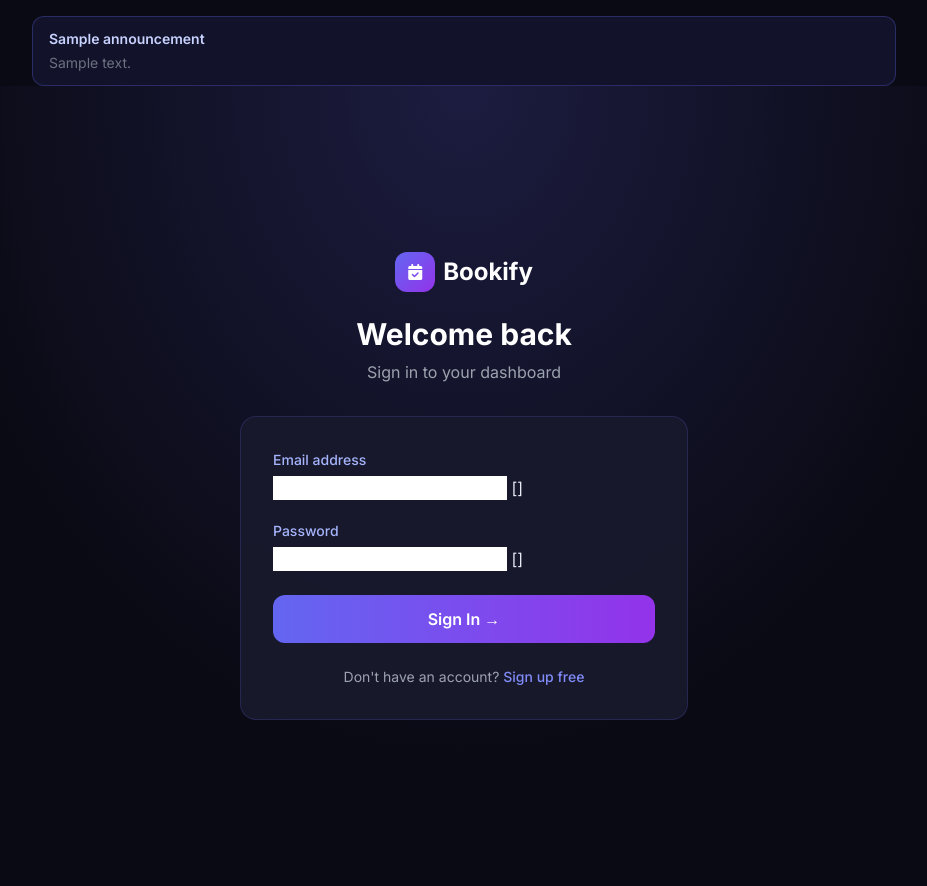
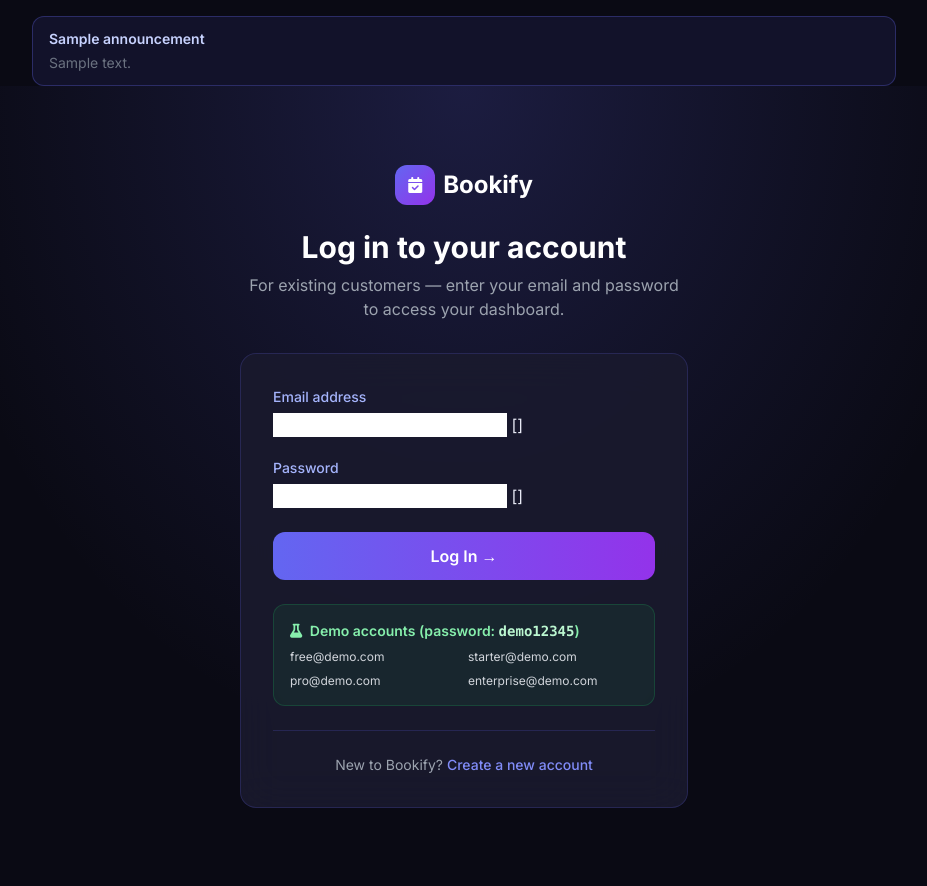
Before and after one commit to tshihab07/Online-Booking-Platform, a Django app: template accounts/templates/accounts/login.html in a window 1280 px wide. Shown: the whole page, without its empty margins (176-1103 px from the left). Run offline with Django 5.2, Linux system fonts and the light colour scheme; the template is opened without the code that fills it: most values are stand-ins (such as "Sample title", 1, 10 or a date in 2020); form fields are guessed from the names that the template uses; some libraries are stand-ins or nearby versions.

Commit message:
feat(accounts): add styled login template with demo account links and pending-setup handling

```diff
--- a/accounts/templates/accounts/login.html
+++ b/accounts/templates/accounts/login.html
@@ -1,6 +1,6 @@
 {% extends 'base.html' %}
 
-{% block title %}Sign In — Bookify{% endblock %}
+{% block title %}Log In — Bookify{% endblock %}
 
 {% block theme_css %}
 <style>
@@ -10,6 +10,7 @@
   .form-input:focus { outline: none; border-color: #6366f1; box-shadow: 0 0 0 3px rgba(99,102,241,0.15); }
   label { display: block; font-size: 14px; font-weight: 500; margin-bottom: 6px; color: #a5b4fc; }
   .errorlist { color: #f87171; font-size: 13px; margin-top: 4px; list-style: none; padding: 0; }
+  .demo-box { background: rgba(34,197,94,0.08); border: 1px solid rgba(34,197,94,0.2); }
 </style>
 {% endblock %}
 
@@ -23,11 +24,32 @@
         </div>
         <span class="text-2xl font-bold text-white">Bookify</span>
       </a>
-      <h1 class="text-3xl font-bold text-white">Welcome back</h1>
-      <p class="text-gray-400 mt-2">Sign in to your dashboard</p>
+      <h1 class="text-3xl font-bold text-white">Log in to your account</h1>
+      <p class="text-gray-400 mt-2">For existing customers — enter your email and password to access your dashboard.</p>
     </div>
 
     <div class="auth-card rounded-2xl p-8">
+      {% if pending_setup %}
+      <div class="mb-6 p-4 rounded-xl bg-amber-500/10 border border-amber-500/25">
+        <p class="text-sm text-amber-200 font-semibold mb-2">
+          <i class="fas fa-circle-info mr-1"></i> You are already signed in as {{ current_email }}
+        </p>
+        <p class="text-sm text-gray-400 mb-4">
+          This account has not finished business setup yet, so Log In sent you to onboarding instead of a dashboard.
+        </p>
+        <div class="flex flex-col sm:flex-row gap-3">
+          <a href="{% url 'businesses:onboarding' %}"
+             class="inline-flex items-center justify-center gap-2 bg-gradient-to-r from-indigo-500 to-purple-600 text-white px-4 py-2.5 rounded-xl font-semibold text-sm hover:opacity-90 transition-opacity">
+            Continue Setup
+          </a>
+          <a href="{% url 'accounts:login' %}?switch=1"
+             class="inline-flex items-center justify-center gap-2 border border-gray-600 text-gray-300 px-4 py-2.5 rounded-xl font-semibold text-sm hover:bg-white/5 transition-colors">
+            Log Out &amp; Use Another Account
+          </a>
+        </div>
+      </div>
+      {% endif %}
+
       <form method="post" novalidate>
         {% csrf_token %}
         <div class="space-y-5">
@@ -48,12 +70,28 @@
         </div>
         {% endif %}
         <button type="submit" class="mt-6 w-full bg-gradient-to-r from-indigo-500 to-purple-600 text-white py-3 rounded-xl font-semibold text-base hover:opacity-90 transition-opacity">
-          Sign In →
+          Log In →
         </button>
       </form>
-      <p class="text-center text-sm text-gray-400 mt-6">
-        Don't have an account? <a href="{% url 'accounts:signup' %}" class="text-indigo-400 hover:text-indigo-300 font-medium">Sign up free</a>
-      </p>
+
+      <div class="demo-box rounded-xl p-4 mt-6">
+        <p class="text-sm font-semibold text-green-300 mb-2">
+          <i class="fas fa-flask mr-1"></i> Demo accounts (password: <code class="text-green-200">demo12345</code>)
+        </p>
+        <div class="grid grid-cols-1 sm:grid-cols-2 gap-2 text-xs text-gray-300">
+          <a href="?email=free@demo.com" class="hover:text-indigo-300 transition-colors">free@demo.com</a>
+          <a href="?email=starter@demo.com" class="hover:text-indigo-300 transition-colors">starter@demo.com</a>
+          <a href="?email=pro@demo.com" class="hover:text-indigo-300 transition-colors">pro@demo.com</a>
+          <a href="?email=enterprise@demo.com" class="hover:text-indigo-300 transition-colors">enterprise@demo.com</a>
+        </div>
+      </div>
+
+      <div class="mt-6 pt-6 border-t border-indigo-500/20 text-center">
+        <p class="text-sm text-gray-400">
+          New to Bookify?
+          <a href="{% url 'accounts:signup' %}" class="text-indigo-400 hover:text-indigo-300 font-medium">Create a new account</a>
+        </p>
+      </div>
     </div>
   </div>
 </div>
```
